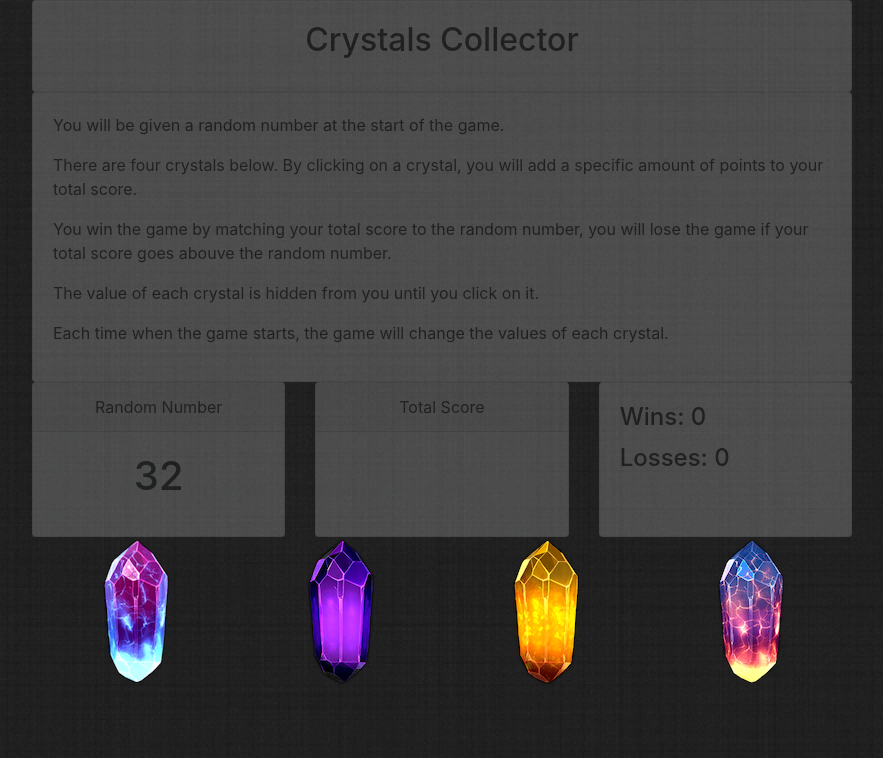
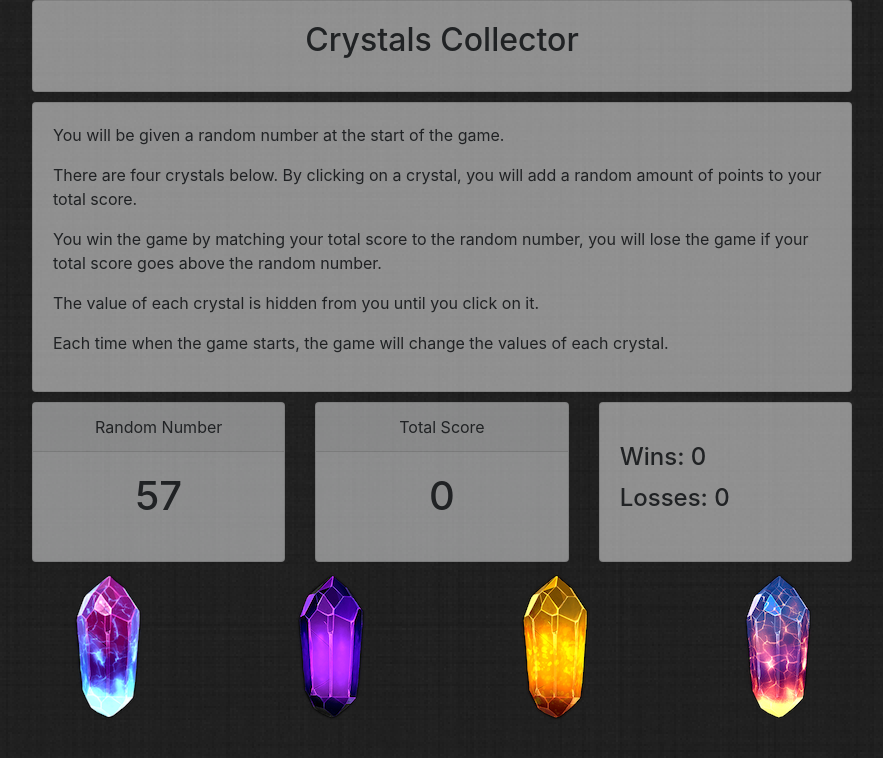
Before and after one commit to BraveOstrich/unit-4-game, a plain HTML site: page index.html in a window 1280 px wide. Shown: the whole page, without its empty margins (198-1081 px from the left). Drawn offline with nearby package versions, Linux system fonts and the light colour scheme.

Commit message:
Completed Game

```diff
--- a/assets/css/style.css
+++ b/assets/css/style.css
@@ -8,23 +8,27 @@ body {
 }
 
 .row-2 {
-    margin-left: 0;
-    margin-right: 0;
+    float: none;
+    margin: 0 auto;
+    display: flex;
+    justify-content: space-between;
 }
 .card {
     /* background-color:#1f1f1f; */
-    opacity: 0.2;
+    opacity: 0.5;
 }
 
+#instructions{
+    margin: 10px 0px 10px 0px;
+}
+
+#wins{
+    padding-top: 20px;
+}
 .mb-3 {
     height: 100%;
 }
 
-/* .title-card {
-    background-color:#1f1f1f;
-    opacity: 0.0;
+.image-box{
+    margin-top: 10px;
 }
-
-.card-title{
-    color: white;
-} */
--- a/assets/javascript/game.js
+++ b/assets/javascript/game.js
@@ -21,13 +21,16 @@ var total4 = 0;
 
 $(document).ready(function() {
 
+
+
+
+
     // Create the random number
 
-    function random (){
+    function random(){
 
         randomNumber = Math.floor(Math.random() * (max - min + 1)) + min;
-        console.log(randomNumber);
-        $("#random-number").append(randomNumber);
+        $("#random-number").text(randomNumber);
     };
 
     // Create the crystals random number
@@ -37,7 +40,6 @@ $(document).ready(function() {
         crystalNumberTwo = Math.floor(Math.random() * 12) + 1;
         crystalNumberThree = Math.floor(Math.random() * 12) + 1;
         crystalNumberFour = Math.floor(Math.random() * 12) + 1;
-        console.log(crystalNumberOne, crystalNumberTwo, crystalNumberThree, crystalNumberFour);
     }
 
     // Crystals on click function
@@ -46,33 +48,27 @@ $(document).ready(function() {
         pointsOne++;
         total1 = crystalNumberOne * pointsOne;
         gameScore();
-        winsLosses()
-        console.log(total1);
     });
 
     $("#crystal-2").click(function(){
         pointsTwo++;
         total2 = crystalNumberTwo * pointsTwo;
         gameScore();
-        winsLosses()
-        console.log(total2);
     });
 
     $("#crystal-3").click(function(){
         pointsThree++;
         total3 = crystalNumberThree * pointsThree;
         gameScore();
-        winsLosses()
-        console.log(total3);
     });
 
     $("#crystal-4").click(function(){
         pointsFour++;
         total4 = crystalNumberFour * pointsFour;
         gameScore();
-        winsLosses()
-        console.log(total4);
     });
+
+
 
     // Scoring function
 
@@ -80,31 +76,50 @@ $(document).ready(function() {
 
         totalScore = total1 + total2 + total3 + total4;
         $("#total-score").text(totalScore);
-    console.log(totalScore);
+        winsLosses();
     };
 
+
     // Wins & Losses
+
     function winsLosses(){
         if(randomNumber < totalScore){
             losses++;
             $("#losses").text("Losses: " + losses);
-         } else if(totalScore === randomNumber)
+            totalScore = 0;
+            reset();
+         } else if(randomNumber == totalScore){
             wins++;
             $("#wins").text("Wins: " + wins);
+            totalScore = 0;
+            reset();
+         }
     };
 
+
     function reset(){
-        if(wins++ || losses++){
+        randomNumber;
+        totalScore = 0;
+        $("#total-score").text(totalScore);
+        total1 = 0;
+        total2 = 0;
+        total3 = 0;
+        total4 = 0;
+        pointsOne = 0;
+        pointsTwo = 0;
+        pointsThree = 0;
+        pointsFour = 0;
         random();
         setNumbers();
-        }
-    }
+
+    };
+
     // Run functions
-
 
     random();
     setNumbers();
-    //gameScore();
+    reset();
+
 
 
 
--- a/index.html
+++ b/index.html
@@ -29,11 +29,11 @@
 
         <!-- Instructions Card -->
 
-        <div class="card">
+        <div id="instructions" class="card">
             <div class="card-body">
                 <p>You will be given a random number at the start of the game.</p>
-                <p>There are four crystals below. By clicking on a crystal, you will add a specific amount of points to your total score.</p>
-                <p>You win the game by matching your total score to the random number, you will lose the game if your total score goes abouve the random number.</p>
+                <p>There are four crystals below. By clicking on a crystal, you will add a random amount of points to your total score.</p>
+                <p>You win the game by matching your total score to the random number, you will lose the game if your total score goes above the random number.</p>
                 <p>The value of each crystal is hidden from you until you click on it.</p>
                 <p>Each time when the game starts, the game will change the values of each crystal.</p>
             </div>
@@ -54,15 +54,26 @@
                 <div class="card bg-light text-center mb-3 d-flex">
                     <div class="card-header">Total Score</div>
                     <div class="card-body">
-                        <h1 id="total-score" class="card-text"></h1>
+                        <h1 id="total-score" class="card-text">0</h1>
                     </div>
                 </div>
             </div>
+            <!-- <div class="col-sm-4">
+                    <div class="card bg-light text-center mb-3 d-flex">
+                            <button type="button" class="btn btn-outline-danger waves-effect">Reset Score</button>
+                        <div class="card-body">
+                            <h4 id="wins" class="card-title text-left">Wins: 0</h4>
+                            <h4 id="losses" class="card-title text-left">Losses: 0</h4>
+                        </div>
+                    </div>
+            </div> -->
+
+
             <div class="col-sm-4">
                 <div class="card mb-3 d-flex">
                     <div class="card-body">
                         <h4 id="wins" class="card-title text-left">Wins: 0</h4>
-                        <h4 id="losses" class="card-title text-left vcenter">Losses: 0</h4>
+                        <h4 id="losses" class="card-title text-left">Losses: 0</h4>
                     </div>
                 </div>
             </div>
@@ -72,23 +83,42 @@
 
         <div class="image-box">
             <div class="row row-2">
-                <div class="col-sm-3">
+                <div class="col-xs-3">
                     <img src="assets/images/crystal1.png" id="crystal-1" class="img-responsive mx-auto d-block crystal" alt="Crystal">
                 </div>
-                <div class="col-sm-3">
+                <div class="col-xs-3">
                     <img src="assets/images/crystal2.png" id="crystal-2" class="img-responsive mx-auto d-block crystal" alt="Crystal">
                 </div>
-                <div class="col-sm-3">
+                <div class="col-xs-3">
                     <img src="assets/images/crystal3.png" id="crystal-3" class="img-responsive mx-auto d-block crystal" alt="Crystal">
                 </div>
-                <div class="col-sm-3">
+                <div class="col-xs-3">
                     <img src="assets/images/crystal4.png" id="crystal-4" class="img-responsive mx-auto d-block crystal" alt="Crystal">
                 </div>
             </div>
         </div>
     </div>
 
+    <!-- Modal -->
 
+    <!-- <div class="modal fade" id="exampleModalCenter" tabindex="-1" role="dialog" aria-labelledby="exampleModalCenterTitle" aria-hidden="true">
+        <div id="myModal" class="modal-dialog modal-dialog-centered" role="document">
+          <div class="modal-content">
+            <div class="modal-header">
+              <h5 class="modal-title" id="exampleModalCenterTitle">Crystals Collector</h5>
+              <button type="button" class="close" data-dismiss="modal" aria-label="Close">
+                <span aria-hidden="true">&times;</span>
+              </button>
+            </div>
+            <div class="modal-body">
+              ...
+            </div>
+            <div class="modal-footer">
+              <button type="button" class="btn btn-primary">Save changes</button>
+            </div>
+          </div>
+        </div>
+    </div> -->
 
 
 
```
Also changed, not shown: 2 other files. Lines whose indentation alone changed are shown as unchanged.
